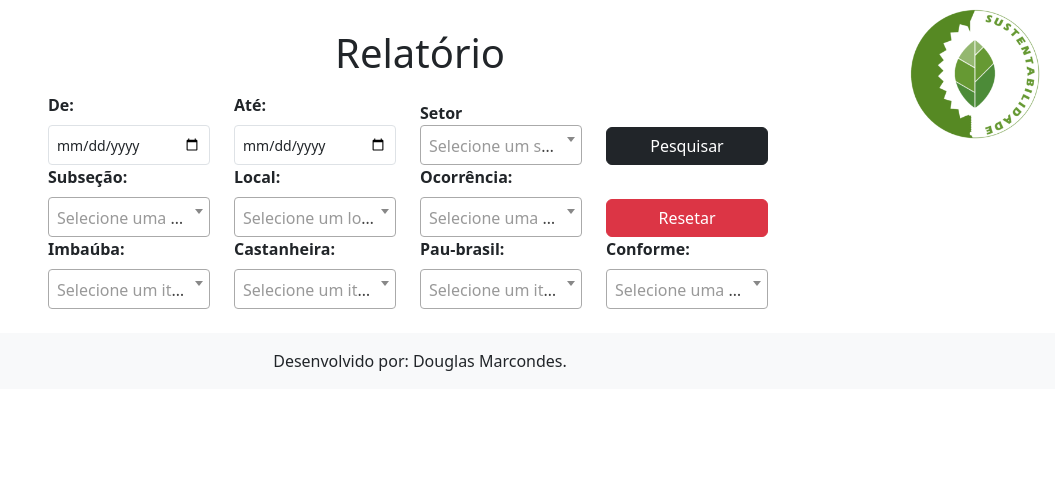
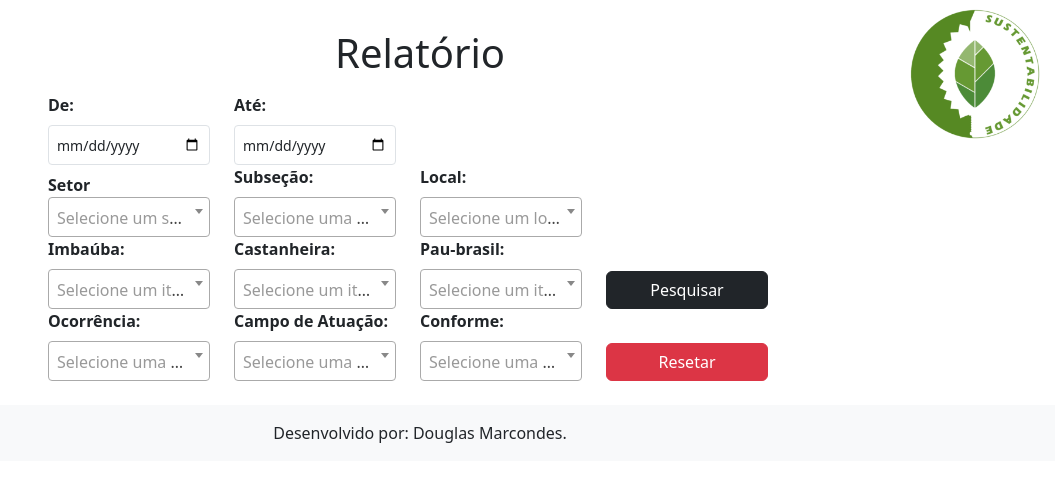
Before and after one commit to JLimaRodrigues/gestao_ambiental, a PHP site: page /fotos/visualizar_fotos.php in a window 1280 px wide. Shown: the part 56-538 px from the top of the page, without its empty margins (225-1280 px from the left). Run offline with PHP 8.4, Linux system fonts and the light colour scheme; a user stored in the database is signed in; data comes from the database, SQL or seed files in the repository; tables that the repository leaves empty hold one stand-in row (values such as "Sample post"); some libraries are stand-ins or nearby versions.

Commit message:
ajuste visualização

```diff
--- a/fotos/visualizar_fotos.php
+++ b/fotos/visualizar_fotos.php
@@ -114,9 +114,10 @@ $conforme = '';
 $limbauba = '';
 $lcastanheira = '';
 $lpaubrasil = '';
+$campo_atuacao = '';
 $totalRegistros = '';
 
-$url_base = "http://gestambi.com.br/fotos/registrar_fotos.php?foto=";
+$url_base = "https://gestambi.com.br/fotos/registrar_fotos.php?foto=";
 
 $total = '';
 
@@ -131,6 +132,7 @@ if ($_SERVER['REQUEST_METHOD'] === 'POST') {
     $limbauba = $_REQUEST['imbauba'] ?? '';
     $lcastanheira = $_REQUEST['castanheira'] ?? '';
     $lpaubrasil = $_REQUEST['paubrasil'] ?? '';
+    $campo_atuacao = $_REQUEST['campo_atuacao'] ?? '';
 }
 require_once $_SERVER['DOCUMENT_ROOT'] . '/config/global_constraints.php';
 require_once HOME_DIR . 'componentes/navbar.php';
@@ -164,6 +166,13 @@ require_once HOME_DIR . 'componentes/navbar.php';
                             <label for="dataate" class="form-label"><strong>Até:</strong></label>
                             <input type="date" class="form-control form-control-sm" id="dataate" name="dataate" value="<?= $dataate ?>">
                         </div>
+
+                        <div class="col-md-2 mt-4"></div>
+
+                        <div class="col-md-2 mt-4"></div>
+
+                    </div>
+                    <div class="row w-100 justify-content-center align-items-end">
                         <div class="form-group col-md-2">
                             <label for="setor"><strong>Setor</strong></label>
                             <select class="form-select ml-2" id="setor" name="setor" data-placeholder="Selecione um setor...">
@@ -179,11 +188,6 @@ require_once HOME_DIR . 'componentes/navbar.php';
                                 ?>
                             </select>
                         </div>
-                        <div class="col-md-2 mt-4">
-                            <button type="button" class="btn btn-dark w-100 btn" id="pesquisarBtn" onclick="document.getElementById('form1').submit();">Pesquisar</button>
-                        </div>
-                    </div>
-                    <div class="row w-100 justify-content-center align-items-end">
                         <div class="form-group col-md-2">
                             <label for="subsecao" class="form-label"><strong>Subseção:</strong></label>
                             <select class="form-select ml-2" id="subsecao" name="subsecao" data-placeholder="Selecione uma subseção...">
@@ -214,24 +218,9 @@ require_once HOME_DIR . 'componentes/navbar.php';
                                 ?>
                             </select>
                         </div>
-                        <div class="form-group col-md-2">
-                            <label for="ocorrencia" class="form-label"><strong>Ocorrência:</strong></label>
-                            <select class="form-select ml-2" id="ocorrencia" name="ocorrencia" data-placeholder="Selecione uma ocorrência...">
-                                <option value="" disabled <?= empty($ocorrencia) ? 'selected' : '' ?>>Selecione um ocorrëncia...</option>
-                                <?php
-                                $con = connect_local_mysqli('gestao_ambiental');
-                                $sql = "SELECT * FROM ocorrencia ORDER BY 2 ASC";
-                                $resultado = mysqli_query($con, $sql);
-                                while ($row = mysqli_fetch_assoc($resultado)) {
-                                    $selected = ($row['id'] === $ocorrencia) ? 'selected' : '';
-                                    echo "<option value='" . $row['id'] . "' $selected>" . $row['ocorrencia'] . "</option>";
-                                }
-                                ?>
-                            </select>
-                        </div>
-                        <div class="col-md-2 mt-4">
-                            <button type="button" class="btn btn-danger w-100 btn" id="resetBtn">Resetar</button>
-                        </div>
+
+                        <div class="col-md-2 mt-4"></div>
+
                     </div>
 
                     <div class="row w-100 justify-content-center align-items-end">
@@ -283,6 +272,48 @@ require_once HOME_DIR . 'componentes/navbar.php';
                                 ?>
                             </select>
                         </div>
+
+                        <div class="col-md-2 mt-4">
+                            <button type="button" class="btn btn-dark w-100 btn" id="pesquisarBtn" onclick="document.getElementById('form1').submit();">Pesquisar</button>
+                        </div>
+
+                    </div>
+
+                    <div class="row w-100 justify-content-center align-items-end">
+
+                        <div class="form-group col-md-2">
+                            <label for="ocorrencia" class="form-label"><strong>Ocorrência:</strong></label>
+                            <select class="form-select ml-2" id="ocorrencia" name="ocorrencia" data-placeholder="Selecione uma ocorrência...">
+                                <option value="" disabled <?= empty($ocorrencia) ? 'selected' : '' ?>>Selecione um ocorrëncia...</option>
+                                <?php
+                                $con = connect_local_mysqli('gestao_ambiental');
+                                $sql = "SELECT * FROM ocorrencia ORDER BY 2 ASC";
+                                $resultado = mysqli_query($con, $sql);
+                                while ($row = mysqli_fetch_assoc($resultado)) {
+                                    $selected = ($row['id'] === $ocorrencia) ? 'selected' : '';
+                                    echo "<option value='" . $row['id'] . "' $selected>" . $row['ocorrencia'] . "</option>";
+                                }
+                                ?>
+                            </select>
+
+                        </div>
+
+                        <div class="form-group col-md-2">
+                            <label for="campo_atuacao" class="form-label"><strong>Campo de Atuação:</strong></label>
+                            <select class="form-select ml-2" id="campo_atuacao" name="campo_atuacao" data-placeholder="Selecione uma ocorrência...">
+                                <option value="" disabled <?= empty($campo_atuacao) ? 'selected' : '' ?>>Selecione um campo de atuação...</option>
+                                <?php
+                                $con = connect_local_mysqli('gestao_ambiental');
+                                $sql = "SELECT * FROM campo_atuacao ORDER BY 2 ASC";
+                                $resultado = mysqli_query($con, $sql);
+                                while ($row = mysqli_fetch_assoc($resultado)) {
+                                    $selected = ($row['id'] === $campo_atuacao) ? 'selected' : '';
+                                    echo "<option value='" . $row['id'] . "' $selected>" . $row['descricao'] . "</option>";
+                                }
+                                ?>
+                            </select>
+                        </div>
+
                         <div class="form-group col-md-2">
                             <label for="conforme" class="form-label"><strong>Conforme:</strong></label>
                             <select class="form-select ml-2" id="conforme" name="conforme" data-placeholder="Selecione uma opção...">
@@ -292,7 +323,12 @@ require_once HOME_DIR . 'componentes/navbar.php';
                                 <option value="P">Parcial</option>
                             </select>
                         </div>
+
+                        <div class="col-md-2 mt-4">
+                            <button type="button" class="btn btn-danger w-100 btn" id="resetBtn">Resetar</button>
                         </div>
+                    </div>
+
                 </div>
             </form>
         </div>
@@ -300,10 +336,10 @@ require_once HOME_DIR . 'componentes/navbar.php';
         <div class="row justify-content-center align-items-center">
             <div class="col-md-12">
                 <?php
-                if (($datade && $dataate) || $setor || $subsecao || $local || $ocorrencia || $conforme || $limbauba || $lcastanheira || $lpaubrasil) {
+                if (($datade && $dataate) || $setor || $subsecao || $local || $ocorrencia || $conforme || $limbauba || $lcastanheira || $lpaubrasil || $campo_atuacao) {
 
                     // Initialize filter variables
-                    $filtroData = $filtroSetor = $filtroSubsecao = $filtroLocal = $filtroOcorrencia = $filtroConforme = $filtroImbauba = $filtroCastanheira = $filtroPauBrasil = '';
+                    $filtroData = $filtroSetor = $filtroSubsecao = $filtroLocal = $filtroOcorrencia = $filtroConforme = $filtroImbauba = $filtroCastanheira = $filtroPauBrasil = $filtroCampoAtuacao = '';
 
                     // Apply filters if values are set
                     if ($datade && $dataate) {
@@ -333,11 +369,14 @@ require_once HOME_DIR . 'componentes/navbar.php';
                     if ($lpaubrasil) {
                         $filtroPauBrasil = " AND lpaubrasil = '$lpaubrasil'";
                     }
+                    if ($campo_atuacao) {
+                        $filtroCampoAtuacao = " AND id_campo_atuacao = '$campo_atuacao'";
+                    }
 
                     // Construct the query with the filters
                     $sql = "SELECT nome_arquivo, setor, subsecao, local, ocorrencia, data, conforme,
                             lista_castanheira.item as item_cast, lista_imbauba.item as item_imb,
-                lista_pau_brasil.item as item_pau, observacao
+                            lista_pau_brasil.item as item_pau, observacao, campo_atuacao.descricao as campo_atuacao
                             FROM fotos
                             LEFT JOIN setores on id_setor = setores.id
                             LEFT JOIN subsecoes on id_subsecao = subsecoes.id
@@ -346,6 +385,7 @@ require_once HOME_DIR . 'componentes/navbar.php';
                             LEFT JOIN lista_castanheira on lcastanheira = lista_castanheira.id
                             LEFT JOIN lista_imbauba on limbauba = lista_imbauba.id
                             LEFT JOIN lista_pau_brasil on lpaubrasil = lista_pau_brasil.id
+                            LEFT JOIN campo_atuacao ON campo_atuacao.id = fotos.id_campo_atuacao
                             WHERE 1=1"
                         . $filtroData
                         . $filtroSetor
@@ -355,7 +395,8 @@ require_once HOME_DIR . 'componentes/navbar.php';
                         . $filtroConforme
                         . $filtroImbauba
                         . $filtroCastanheira
-                        . $filtroPauBrasil;
+                        . $filtroPauBrasil
+                        . $filtroCampoAtuacao;
 
                     // Execute the query and handle any errors
                     $resultado = mysqli_query($con, $sql);
@@ -374,7 +415,8 @@ require_once HOME_DIR . 'componentes/navbar.php';
                         . $filtroConforme
                         . $filtroImbauba
                         . $filtroCastanheira
-                        . $filtroPauBrasil;
+                        . $filtroPauBrasil
+                        . $filtroCampoAtuacao;
                     $resultadoT = mysqli_query($con, $sqlT);
                     if (!$resultadoT) {
                         $e = mysqli_error($con);
@@ -408,6 +450,7 @@ require_once HOME_DIR . 'componentes/navbar.php';
                     $imbauba = [];
                     $paubrasil = [];
                     $observacao = [];
+                    $campo_atuacao = [];
 
                     if ($resultado != null) {
                         while ($row = mysqli_fetch_assoc($resultado)) {
@@ -492,6 +535,12 @@ require_once HOME_DIR . 'componentes/navbar.php';
                             } else {
                                 $observacao[] = '';
                             }
+
+                            if (isset($row['campo_atuacao'])) {
+                                $campo_atuacao[] = $row['campo_atuacao'];
+                            } else {
+                                $campo_atuacao[] = '';
+                            }
                         }
                     }
 
@@ -556,6 +605,10 @@ require_once HOME_DIR . 'componentes/navbar.php';
                             echo '<p class="info observacao" style="margin: 5px 0;"><b>Ação corretiva:</b> ' . $observacao[$contador] . '</p>';
                         }
 
+                        if (!empty($campo_atuacao[$contador]) && $campo_atuacao[$contador] !== '-') {
+                            echo '<p class="info campo_$campo_atuacao" style="margin: 5px 0;"><b>Campo de atuação:</b> ' . $campo_atuacao[$contador] . '</p>';
+                        }
+
 
 
                         echo '</div>';
@@ -578,7 +631,7 @@ require_once HOME_DIR . 'componentes/navbar.php';
         <script type="text/javascript" charset="utf-8">
             $(document).ready(function() {
 
-                $('#setor, #subsecao, #local, #ocorrencia, #conforme, #castanheira, #imbauba, #paubrasil').select2({
+                $('#setor, #subsecao, #local, #ocorrencia, #conforme, #castanheira, #imbauba, #paubrasil, #campo_atuacao').select2({
                     placeholder: function() {
                         return $(this).data('placeholder');
                     },
@@ -591,12 +644,10 @@ require_once HOME_DIR . 'componentes/navbar.php';
                     'line-height': '40px',
                     'padding-top': '0px'
                 });
-
             });
 
             $("#resetBtn").click(function(event) {
                 event.preventDefault();
-
 
                 $('#datade').val("").trigger('change');
                 $('#dataate').val("").trigger('change');
@@ -608,6 +659,7 @@ require_once HOME_DIR . 'componentes/navbar.php';
                 $('#imbauba').val("").trigger('change');
                 $('#castanheira').val("").trigger('change');
                 $('#paubrasil').val("").trigger('change');
+                $('#campo_atuacao').val("").trigger('change');
             });
 
             function restructureRows() {
```
Lines whose indentation alone changed are shown as unchanged.
